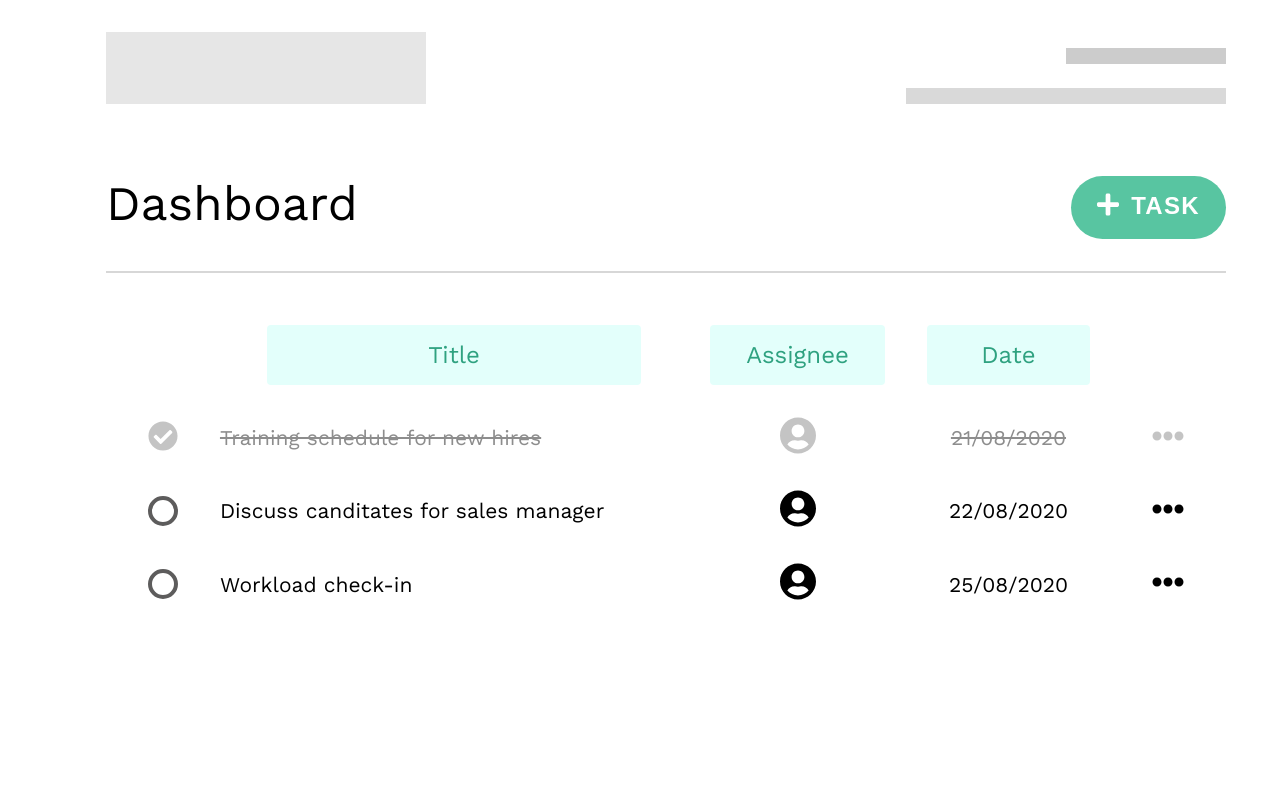
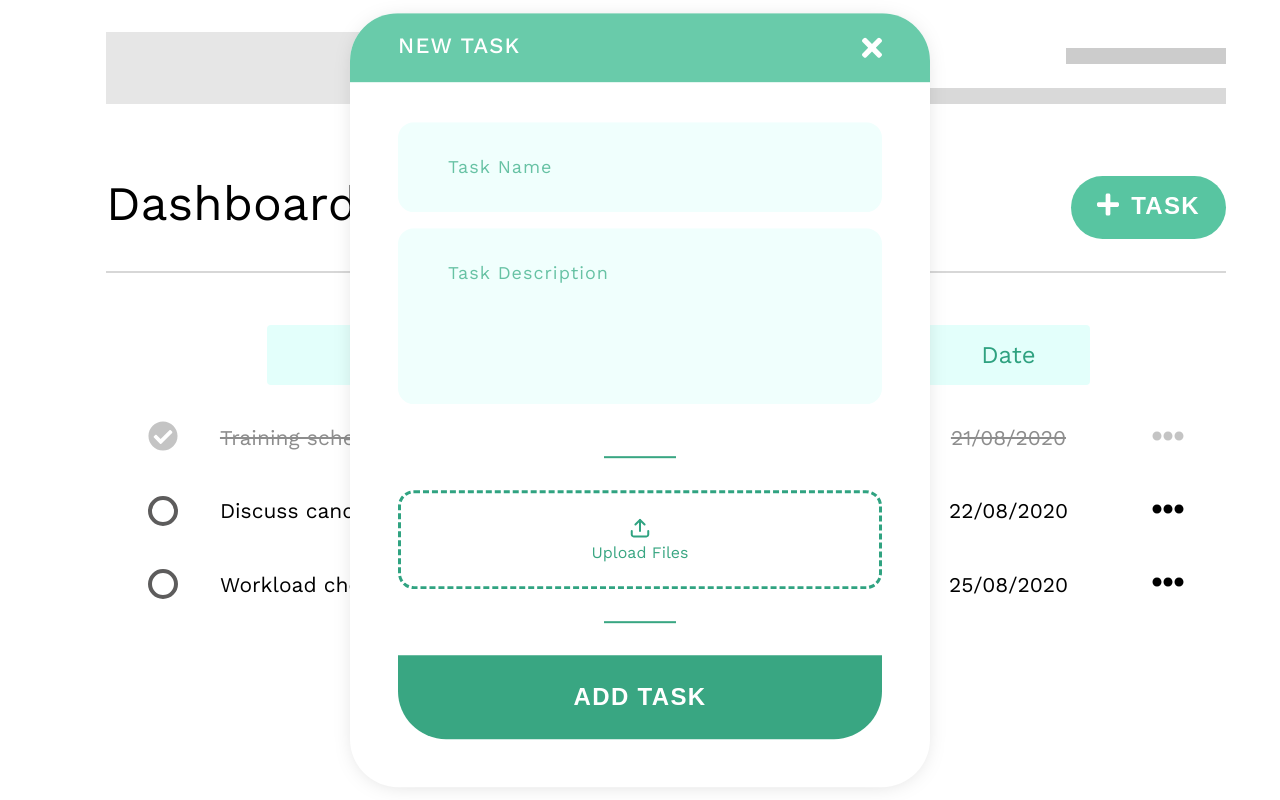
Before and after one commit to badalsaibo/dashboard-demo, a React (Create React App) app: page / in a window 1280 px wide. Both pictures are taken after a click on the button "TASK". Built offline with nearby package versions, Linux system fonts and the light colour scheme.

Commit message:
Added toggling of AddTask

```diff
--- a/src/App.js
+++ b/src/App.js
@@ -4,6 +4,7 @@ import Task from './components/Task/Task';
 // import ExpandedTask from './components/ExpandedTask/ExpandedTask';
 import Header from './components/Header/Header';
 import TaskContainer from './components/TaskContainer/TaskContainer';
+import AddTask from './components/AddTask/AddTask';
 
 import './App.css';
 
@@ -42,6 +43,9 @@ const data = [
 
 function App() {
   const [tasks, setTasks] = useState(data);
+  const [toggleAddTask, setToggleAddTask] = useState(false);
+
+  const handleToggleAddTask = () => setToggleAddTask(!toggleAddTask);
 
   const toggleCompleted = (id) => {
     console.log(id);
@@ -58,12 +62,15 @@ function App() {
 
   return (
     <div className="container">
-      <Header />
+      <Header handleToggleAddTask={handleToggleAddTask} />
       <TaskContainer>
         {tasks.map((e) => (
           <Task data={e} key={e.id} toggleCompleted={toggleCompleted} />
         ))}
       </TaskContainer>
+      {toggleAddTask ? (
+        <AddTask handleToggleAddTask={handleToggleAddTask} />
+      ) : null}
     </div>
   );
 }
--- a/src/components/AddTask/AddTask.css
+++ b/src/components/AddTask/AddTask.css
@@ -1,9 +1,14 @@
 .add-task {
   background-color: #fff;
   border-radius: 48px;
-  padding: 0 54px 54px 54px;
+  padding: 0 48px 48px 48px;
   max-width: 580px;
   overflow: hidden;
+  position: absolute;
+  top: 50%;
+  left: 50%;
+  transform: translate(-50%, -50%);
+  box-shadow: 0 2px 25px -10px hsla(0, 0%, 0%, 0.25);
 }
 
 .menu-bar {
@@ -11,8 +16,8 @@
   flex-direction: row;
   justify-content: space-between;
   background-color: #69cbaa;
-  margin: 0 -54px;
-  padding: 24px 54px;
+  margin: 0 -48px;
+  padding: 20px 48px 16px 48px;
   margin-bottom: 40px;
 }
 
@@ -80,7 +85,7 @@
   color: #39a682;
   display: block;
   width: 100%;
-  padding: 32px 48px;
+  padding: 24px 48px;
   border: 3px dashed #30a381;
   border-radius: 16px;
   display: flex;
--- a/src/components/AddTask/AddTask.js
+++ b/src/components/AddTask/AddTask.js
@@ -5,12 +5,12 @@ import { ReactComponent as UploadIcon } from '../../icons/upload.svg';
 
 import './AddTask.css';
 
-const AddTask = () => {
+const AddTask = ({ handleToggleAddTask }) => {
   return (
     <div className="add-task">
       <div className="menu-bar">
         <h3 className="menu-bar__heading">new task</h3>
-        <div className="menu-bar__icon">
+        <div className="menu-bar__icon" onClick={handleToggleAddTask}>
           <CloseIcon width="20" />
         </div>
       </div>
--- a/src/components/Header/Header.js
+++ b/src/components/Header/Header.js
@@ -4,7 +4,7 @@ import { ReactComponent as AddIcon } from '../../icons/plus.svg';
 
 import './Header.css';
 
-const Header = (props) => {
+const Header = ({ handleToggleAddTask }) => {
   return (
     <>
       <header className="header">
@@ -16,7 +16,10 @@ const Header = (props) => {
       </header>
       <div className="sub-header">
         <h2 className="sub-header__title">Dashboard</h2>
-        <button className="primary-button sub-header__button">
+        <button
+          className="primary-button sub-header__button"
+          onClick={handleToggleAddTask}
+        >
           <span className="sub-header__icon">
             <AddIcon width="22" />
           </span>
```
